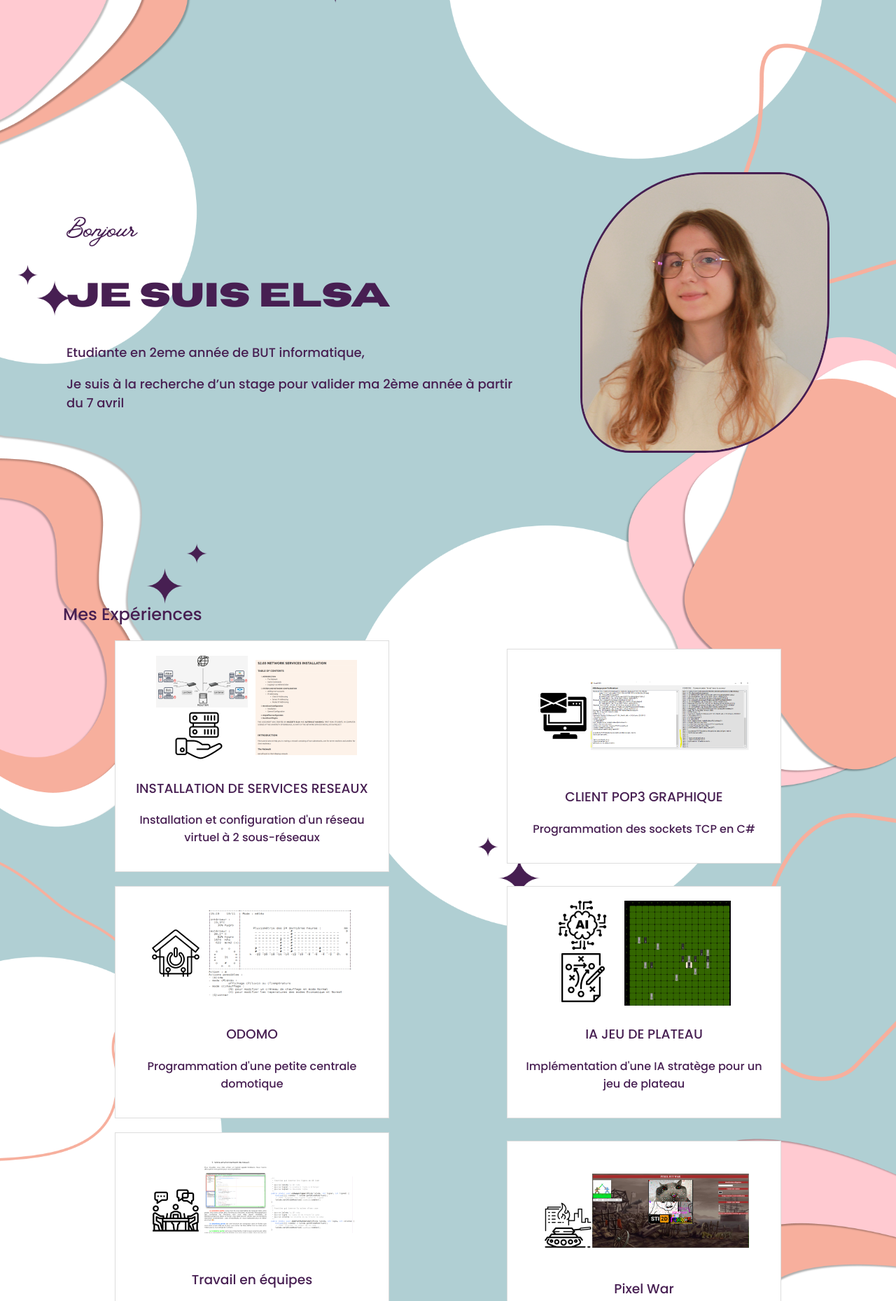
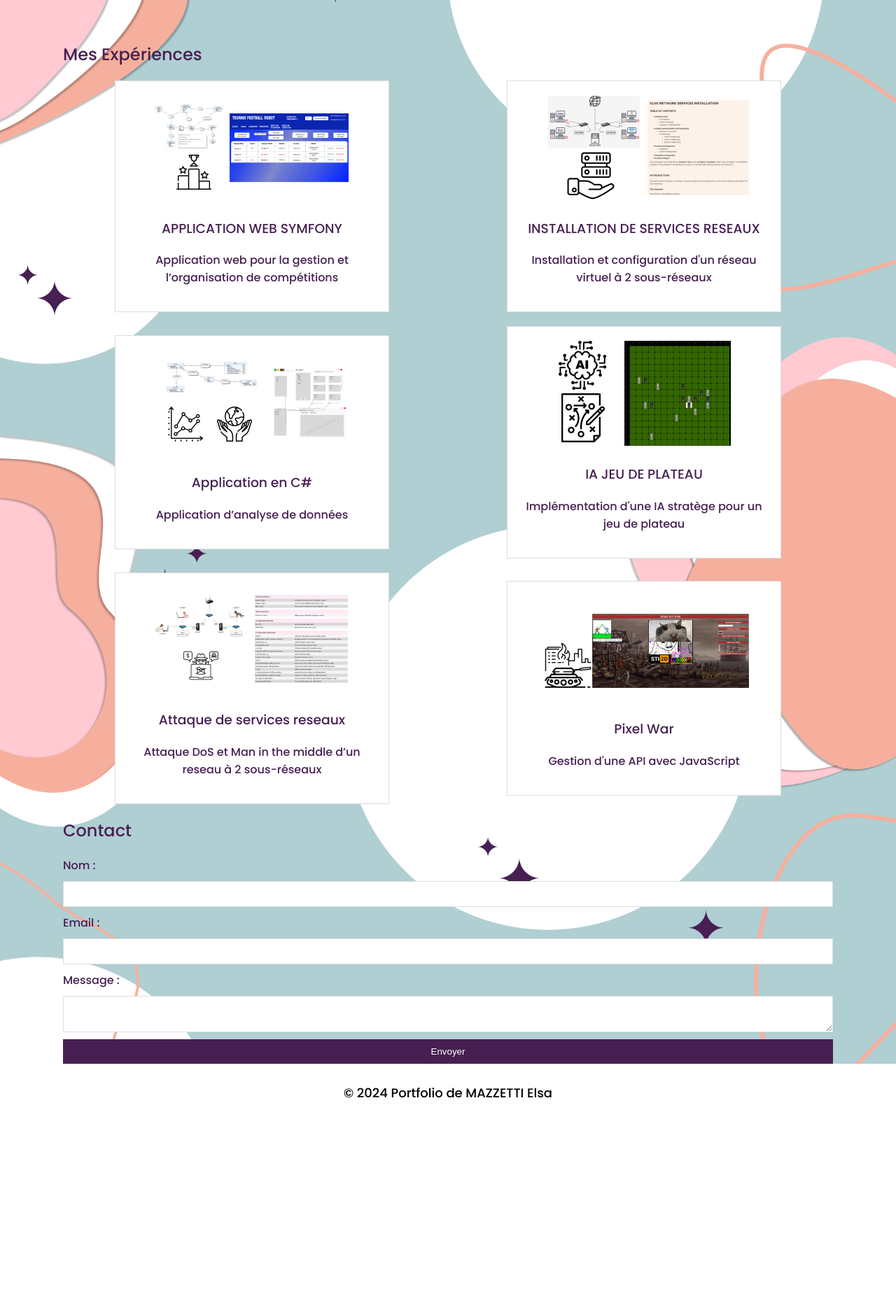
Before and after one commit to cristalem/cristalem.github.io, a plain HTML site: page index.html in a window 1280 px wide. Shown: the part 760-2619 px from the top of the page at 70% size. After the commit the page ends 2363 px from the top, so only its background shows below. Drawn offline with Linux system fonts and the light colour scheme.

Commit message:
changement des retEx

```diff
--- a/general.css
+++ b/general.css
@@ -31,12 +31,6 @@ body {
 main {
   max-width: 90%;
   margin: auto;
-}
-/* Ajout pour masquer la navigation sur la page d'accueil */
-header {
-  opacity: 0;
-  transition: opacity 1s;
-  display: none;
 }
 
 header.show {
--- a/index.html
+++ b/index.html
@@ -25,13 +25,9 @@
   </header>
 
   <main>
-    <!-- Page d'accueil -->
-    <section id="home">
-      <h1>Bienvenue ! Découvrez mon Portfolio</h1>
-      <i id="enter-site" class="fa-solid fa-arrow-down"></i>
-    </section>
 
-    <div id="about" class="hidden">
+
+    <div id="about">
       <div>
         <h3>Bonjour</h3>
         <h2>JE SUIS ELSA</h2>
@@ -45,33 +41,33 @@
       </div>
     </div>
 
-    <section class="collections hidden">
+    <section class="collections">
       <h2 id="featured">Mes Expériences</h2>
       <div id="elementsExp">
+        <div class="collection-item" data-image="retEx/symfony.png">
+          <img src="images/Group42.png" alt="Collection 1">
+          <h3>APPLICATION WEB SYMFONY</h3>
+          <p>Application web pour la gestion et l’organisation de compétitions</p>
+        </div>
         <div class="collection-item" data-image="retEx/servRes.png">
-          <img src="images/serv.png" alt="Collection 1">
+          <img src="images/serv.png" alt="Collection 2">
           <h3>INSTALLATION DE SERVICES RESEAUX</h3>
           <p>Installation et configuration d'un réseau virtuel à 2 sous-réseaux</p>
         </div>
-        <div class="collection-item" data-image="retEx/pop3.png">
-          <img src="images/pop3.png" alt="Collection 2">
-          <h3>CLIENT POP3 GRAPHIQUE</h3>
-          <p>Programmation des sockets TCP en C#</p>
+        <div class="collection-item" data-image="retEx/C#.png">
+          <img src="images/Group43.png" alt="Collection 3">
+          <h3>Application en C#</h3>
+          <p>Application d’analyse de données</p>
         </div>
-        <div class="collection-item" data-image="retEx/odomo.png">
-          <img src="images/odomo.png" alt="Collection 3">
-          <h3>ODOMO</h3>
-          <p>Programmation d'une petite centrale domotique</p>
-        </div>
-        <div class="collection-item" data-image="retEx/IATowa.png">
+        <div class="collection-item" data-image="retEx/ia.png">
           <img src="images/ToWA.png" alt="Collection 4">
           <h3>IA JEU DE PLATEAU</h3>
           <p>Implémentation d'une IA stratège pour un jeu de plateau</p>
         </div>
-        <div class="collection-item" data-image="retEx/travailEnEquipe.png">
-          <img src="images/TEE.png" alt="Collection 5">
-          <h3>Travail en équipes</h3>
-          <p>Préparation de la JPO du BUT informatique de 2023</p>
+        <div class="collection-item" data-image="retEx/attaque.png">
+          <img src="images/Group44.png" alt="Collection 5">
+          <h3>Attaque de services reseaux</h3>
+          <p>Attaque DoS et Man in the middle d’un reseau à 2 sous-réseaux</p>
         </div>
         <div class="collection-item" data-image="retEx/Pixelwar.png">
           <img src="images/PW.png" alt="Collection 6">
--- a/script.js
+++ b/script.js
@@ -39,16 +39,7 @@ document.addEventListener("DOMContentLoaded", () => {
     popup.style.display = "flex";
   }
 
-  // Ajout du code pour afficher la navigation après le bouton "Entrer"
-  const enterButton = document.getElementById("enter-site");
-  const header = document.querySelector("header");
-  const aboutSection = document.getElementById("about");
 
-  enterButton.addEventListener("click", () => {
-    document.getElementById("home").style.display = "none";
-    header.classList.add("show");
-    aboutSection.classList.remove("hidden");
-  });
 
   // Gestion des animations lors du défilement
   const hiddenElements = document.querySelectorAll(".hidden");
```
Also changed, not shown: images/Group42.png (added), images/Group43.png (added), images/Group44.png (added), images/ecologie.png (added), images/graphique.png (added), images/pirate.png (added), retEx/C#.png (added), retEx/IATowa.png (deleted), retEx/Pixel war.png (added), retEx/Pixelwar.png (deleted), retEx/attaque.png (added), retEx/ia.png (added), retEx/servRes.png, retEx/symfony.png (added), 1 more files.
